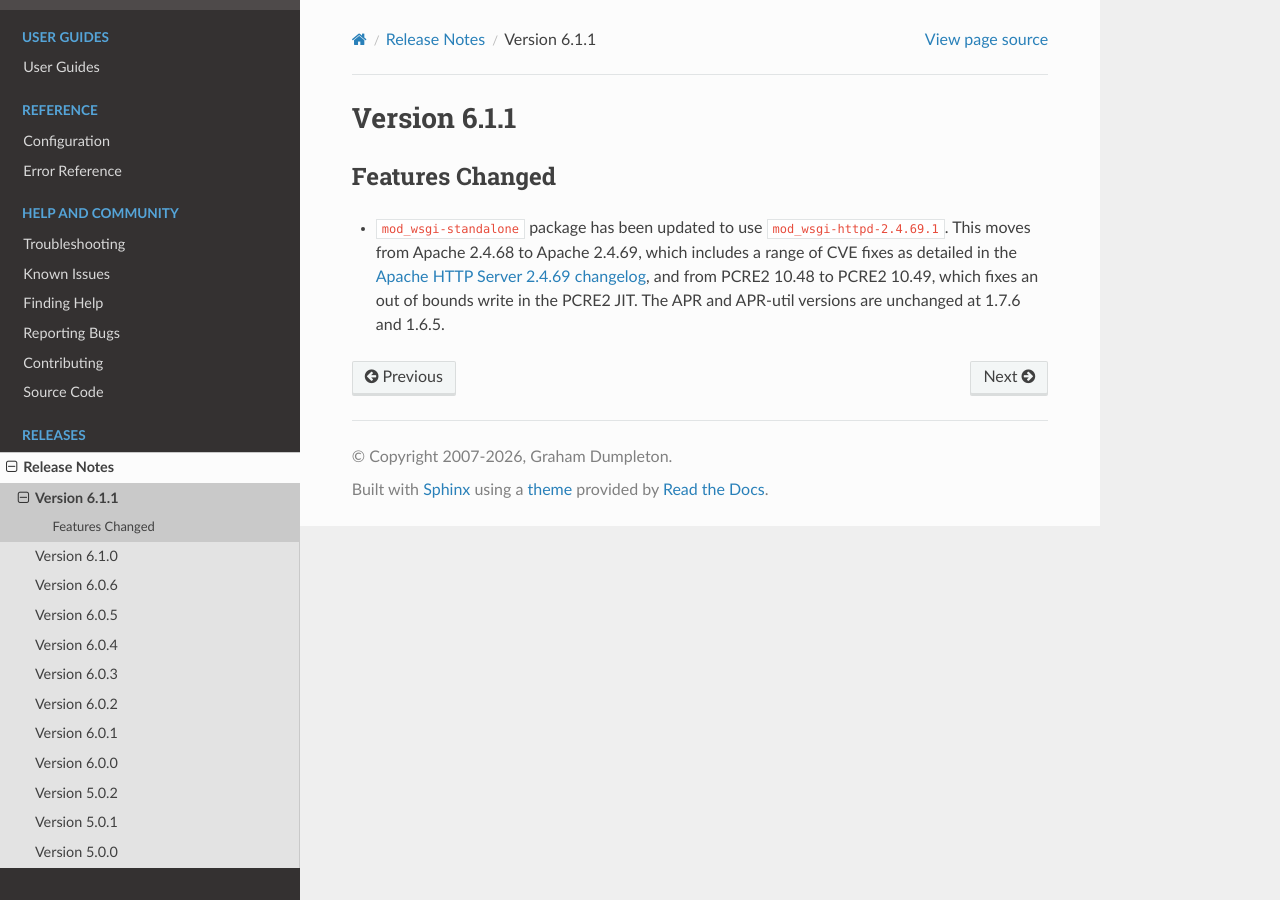
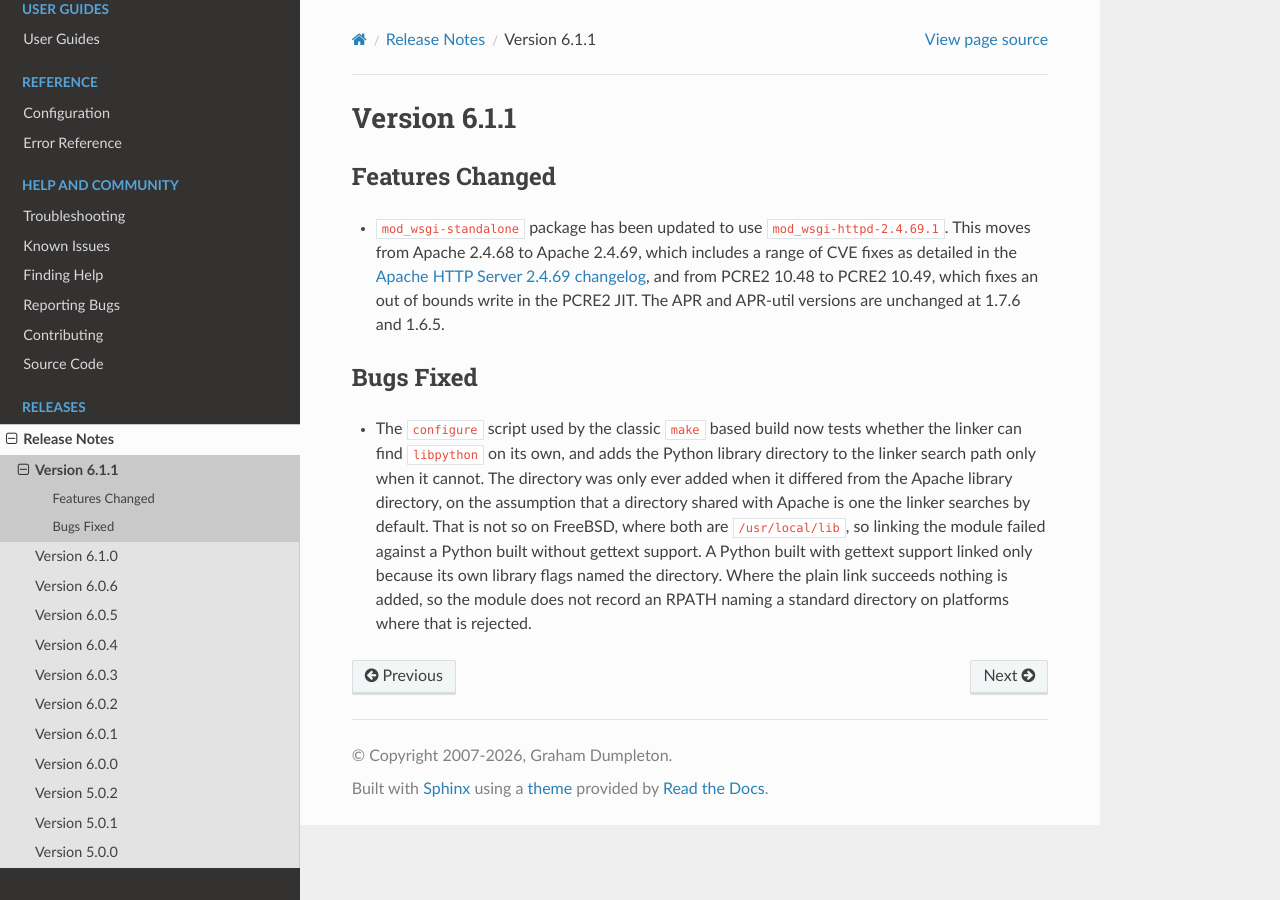
Before and after one commit to GrahamDumpleton/mod_wsgi, a Sphinx documentation site: the page built from docs/release-notes/version-6.1.1.rst, in a window 1280 px wide. Built offline with Sphinx 7.4.7 and the Read the Docs theme 3.1.0, drawn with Linux system fonts in a browser that asks for light colours.

Commit message:
Test whether the linker finds libpython before adding its directory.
The configure script added the Python library directory to the
linker search path only when it differed from the Apache library
directory, taking a shared directory to be one the linker searches
by default. On FreeBSD both are /usr/local/lib, which is not a
default search directory, so linking failed against a Python built
without gettext support. A Python built with gettext support linked
only because its own LIBS value named the directory.

The script now tries to link against libpython with no -L for the
directory, and adds the flag only when that fails. Where the plain
link succeeds nothing is added, so no RPATH naming a standard
directory is recorded on platforms that reject one. The LDFLAGS
given to configure take part in the test, so a directory supplied
that way is not added a second time.

```diff
--- a/docs/release-notes/version-6.1.1.rst
+++ b/docs/release-notes/version-6.1.1.rst
@@ -12,3 +12,19 @@ Features Changed
   and from PCRE2 10.48 to PCRE2 10.49, which fixes an out of bounds
   write in the PCRE2 JIT. The APR and APR-util versions are unchanged
   at 1.7.6 and 1.6.5.
+
+Bugs Fixed
+----------
+
+* The ``configure`` script used by the classic ``make`` based build now
+  tests whether the linker can find ``libpython`` on its own, and adds
+  the Python library directory to the linker search path only when it
+  cannot. The directory was only ever added when it differed from the
+  Apache library directory, on the assumption that a directory shared
+  with Apache is one the linker searches by default. That is not so on
+  FreeBSD, where both are ``/usr/local/lib``, so linking the module
+  failed against a Python built without gettext support. A Python built
+  with gettext support linked only because its own library flags named
+  the directory. Where the plain link succeeds nothing is added, so the
+  module does not record an RPATH naming a standard directory on
+  platforms where that is rejected.
```
Also changed, not shown: 2 other files.
